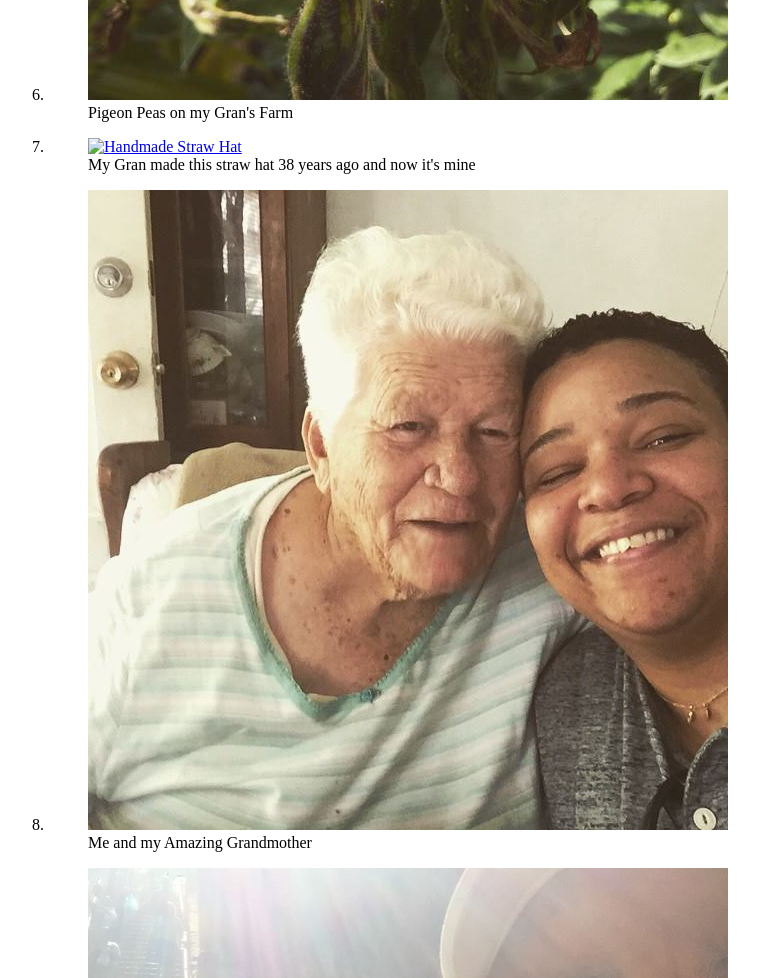
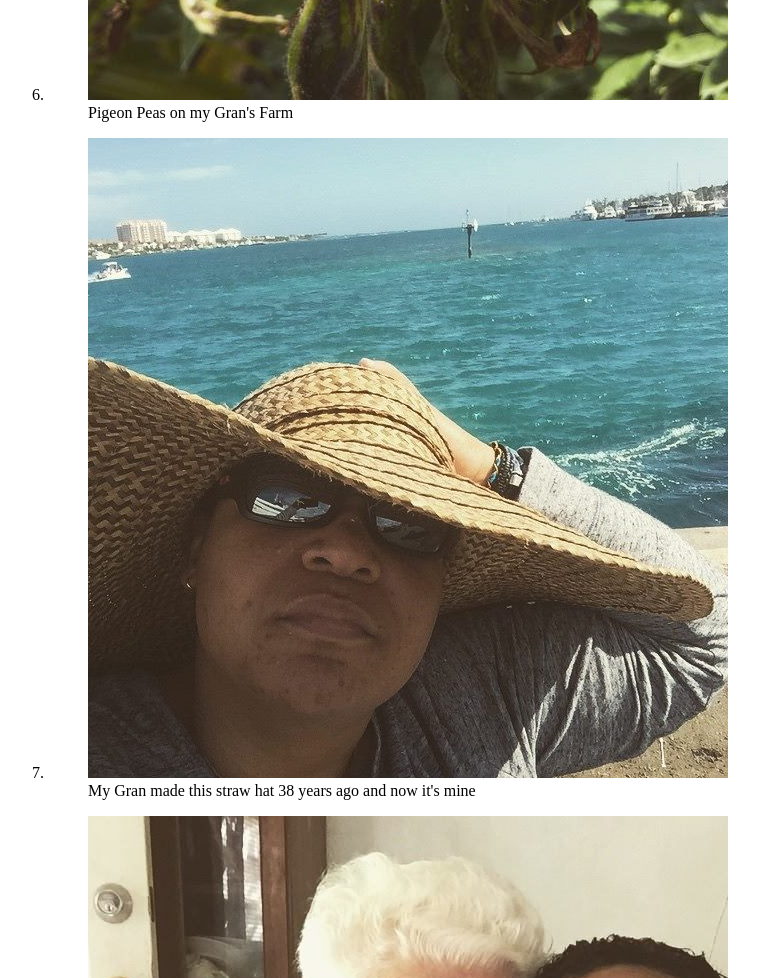
Before and after one commit to elgatha/wsd, a plain HTML site: page Lee-Elgatha-Project1/index.html in a window 1280 px wide. Shown: the part 5180-6158 px from the top of the page, without its empty margins (0-759 px from the left). Drawn offline with Linux system fonts and the light colour scheme.

Commit message:
Lee-Elgatha-Project1
Passed Validation

```diff
--- a/Lee-Elgatha-Project1/index.html
+++ b/Lee-Elgatha-Project1/index.html
@@ -98,7 +98,7 @@
                 </li>
                 <li>
                     <figure>
-                        <a href="http://www.bahamas.com/"><img src="images/me-38 yearold-straw-hat.jpg" alt="Handmade Straw Hat" /></a>
+                        <a href="http://www.bahamas.com/"><img src="images/me-38-yearold-straw-hat.jpg" alt="Handmade Straw Hat" /></a>
                         <figcaption>My Gran made this straw hat 38 years ago and now it's mine</figcaption>
                     </figure>
                 </li>
```
